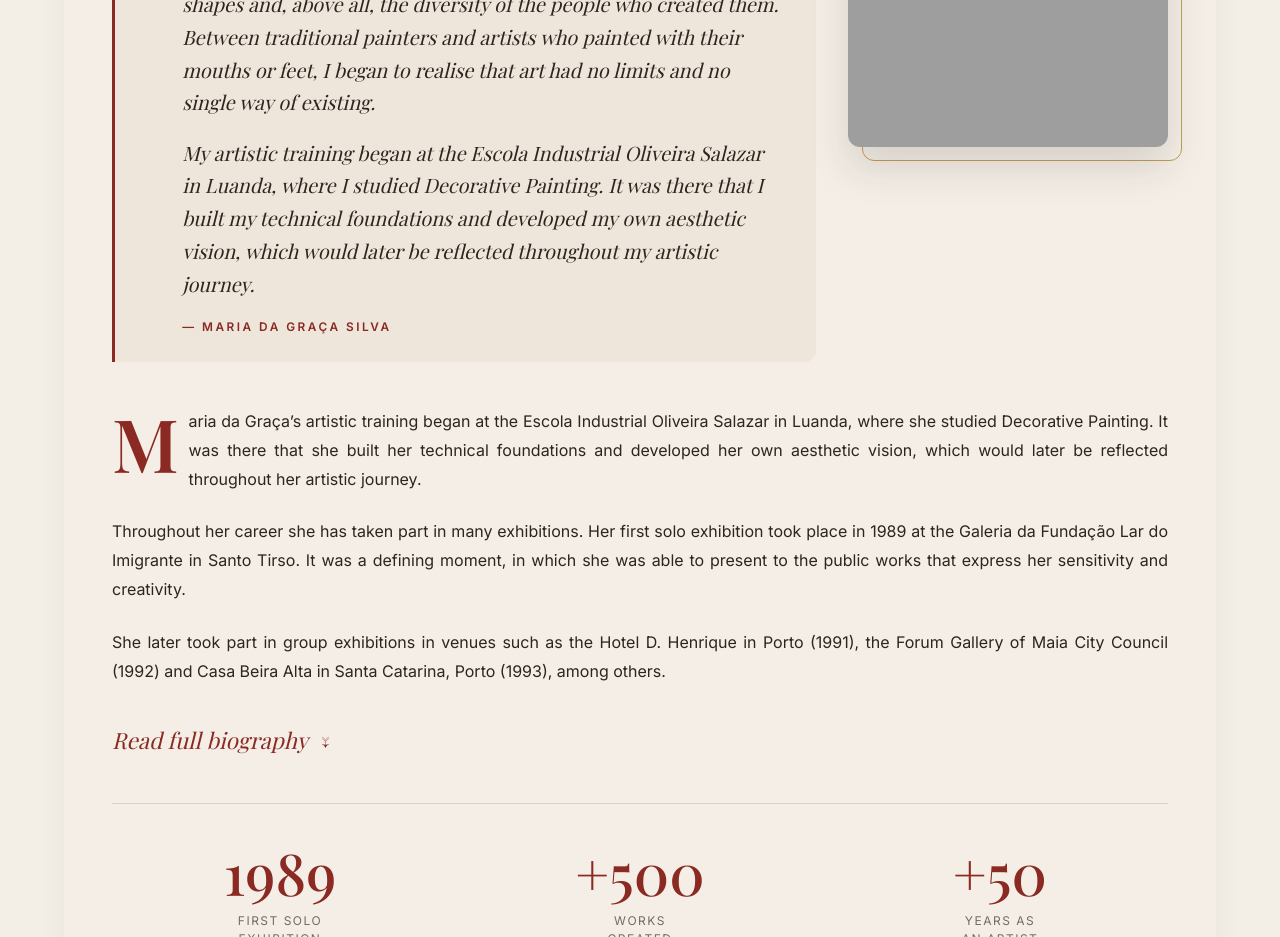
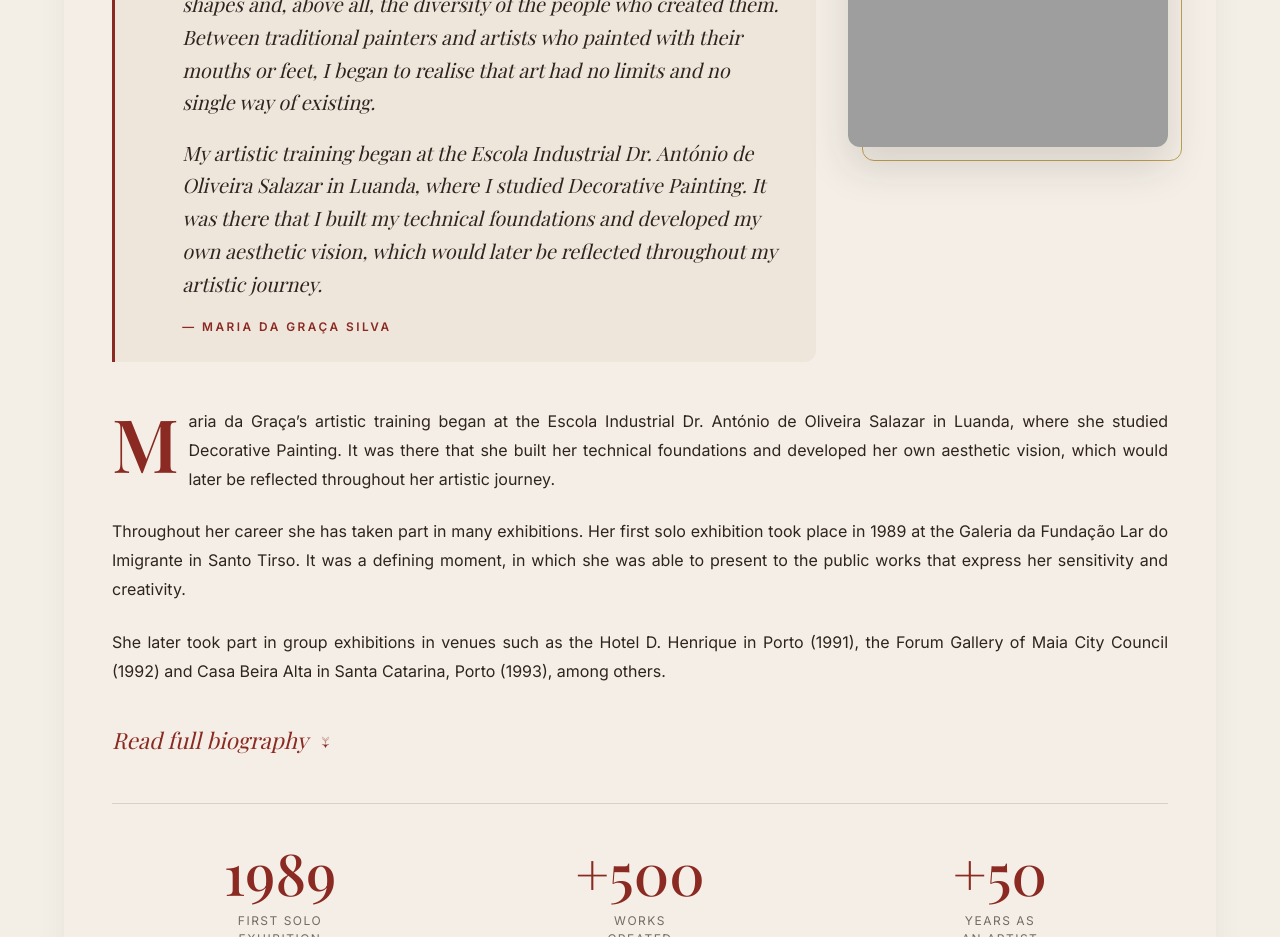
Before and after one commit to RicardoSantos05/Web, a plain HTML site: page index.html in a window 1280 px wide. Shown: the part 2980-3917 px from the top of the page. Drawn offline with nearby package versions, Linux system fonts and the light colour scheme; no server answers; grey boxes are pictures that could not be loaded; a web font is replaced by a local one.

Commit message:
Update 5.3

```diff
--- a/index.html
+++ b/index.html
@@ -1186,8 +1186,8 @@
             'zoom.tapIn': 'Tap to zoom in', 'zoom.tapOut': 'Tap to zoom out',
             'bio.title': 'Before the artwork,<br><span>there is a story.</span>',
             'bio.q1': 'I was only five or six years old when, on a São João night, I first came across photographs of theatre actors. The expressiveness of those images sparked in me a fascination that, without my knowing it yet, would stay with me for the rest of my life. Shortly afterwards, I found in my grandmother’s pantry a collection of postcards with reproductions of works of art. I was enchanted by the colours, the shapes and, above all, the diversity of the people who created them. Between traditional painters and artists who painted with their mouths or feet, I began to realise that art had no limits and no single way of existing.',
-            'bio.q2': 'My artistic training began at the Escola Industrial Oliveira Salazar in Luanda, where I studied Decorative Painting. It was there that I built my technical foundations and developed my own aesthetic vision, which would later be reflected throughout my artistic journey.',
-            'bio.p1': 'Maria da Graça’s artistic training began at the Escola Industrial Oliveira Salazar in Luanda, where she studied Decorative Painting. It was there that she built her technical foundations and developed her own aesthetic vision, which would later be reflected throughout her artistic journey.',
+            'bio.q2': 'My artistic training began at the Escola Industrial Dr. António de Oliveira Salazar in Luanda, where I studied Decorative Painting. It was there that I built my technical foundations and developed my own aesthetic vision, which would later be reflected throughout my artistic journey.',
+            'bio.p1': 'Maria da Graça’s artistic training began at the Escola Industrial Dr. António de Oliveira Salazar in Luanda, where she studied Decorative Painting. It was there that she built her technical foundations and developed her own aesthetic vision, which would later be reflected throughout her artistic journey.',
             'bio.p2': 'Throughout her career she has taken part in many exhibitions. Her first solo exhibition took place in 1989 at the Galeria da Fundação Lar do Imigrante in Santo Tirso. It was a defining moment, in which she was able to present to the public works that express her sensitivity and creativity.',
             'bio.p3': 'She later took part in group exhibitions in venues such as the Hotel D. Henrique in Porto (1991), the Forum Gallery of Maia City Council (1992) and Casa Beira Alta in Santa Catarina, Porto (1993), among others.',
             'bio.p4': 'She has also taken part in several outdoor painting contests in places such as Vouzela, Santa Comba Dão, Mangualde, Oliveira de Frades and Penalva do Castelo. On those occasions she had the honour of receiving honourable mentions and awards, recognition that strengthened her dedication and artistic motivation.',
```
